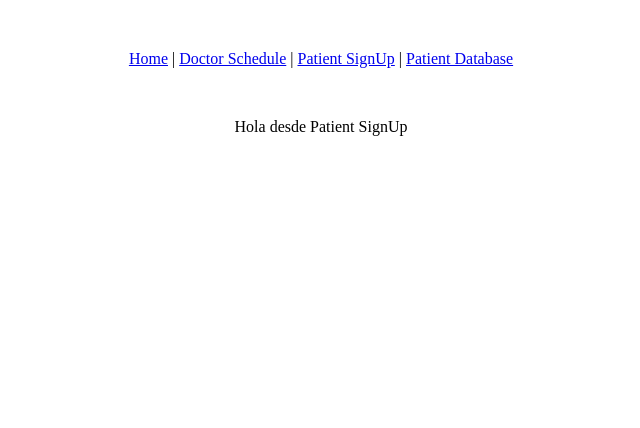
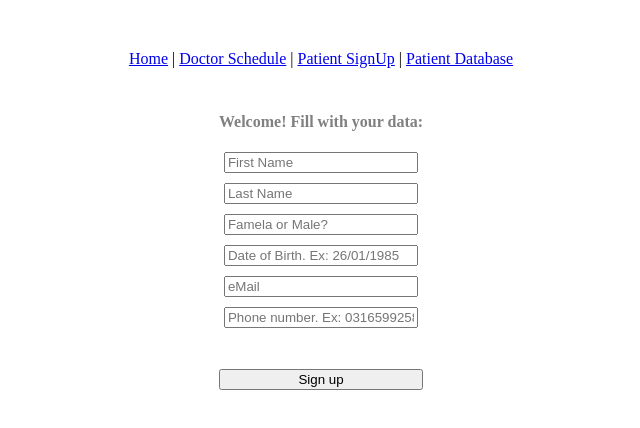
Before and after one commit to gonzalodutto/amsterdam-gps-client, a React (Create React App) app: page /patient_signup in a window 1280 px wide. Shown: the top 428 px of the page, without its empty margins (319-959 px from the left). Built offline with nearby package versions, Linux system fonts and the light colour scheme.

Commit message:
SignUp Form Done

```diff
--- /dev/null
+++ b/src/components/SignUpForm/index.js
@@ -0,0 +1,111 @@
+import axios from "axios";
+import { useState } from "react";
+import { useNavigate } from "react-router-dom";
+import "./styles.css";
+
+const SignUpForm = () => {
+  const [firstName, setFirstName] = useState("");
+  const [lastName, setLastName] = useState("");
+  const [gender, setGender] = useState("");
+  const [dateOfBirth, setDateOfBirth] = useState("");
+  const [email, setEmail] = useState("");
+  const [phoneNumber, setPhoneNumber] = useState("");
+  const navigate = useNavigate();
+
+  const submitSignUp = async (event) => {
+    console.log("Hi, the patient was created :)");
+    event.preventDefault();
+    try {
+      const response = await axios.post(
+        "http://localhost:4000/patients/signup",
+        {
+          firstName: firstName,
+          lastName: lastName,
+          gender: gender,
+          dateOfBirth: dateOfBirth,
+          email: email,
+          phoneNumber: phoneNumber,
+        }
+      );
+      console.log(response.data.name);
+      navigate("/");
+    } catch (e) {
+      console.log(e.message);
+    }
+  };
+
+  return (
+    <div>
+      <p style={{ color: "gray", marginTop: -5, fontWeight: "bold" }}>
+        Welcome! Fill with your data:
+      </p>
+      <form onSubmit={submitSignUp} className="Form">
+        <input
+          className="InputSignUp"
+          type="text"
+          value={firstName}
+          placeholder="First Name"
+          onChange={(event) => {
+            setFirstName(event.target.value);
+          }}
+          required
+        />
+        <input
+          className="InputSignUp"
+          type="text"
+          value={lastName}
+          placeholder="Last Name"
+          onChange={(event) => {
+            setLastName(event.target.value);
+          }}
+          required
+        />
+        <input
+          className="InputSignUp"
+          type="text"
+          value={gender}
+          placeholder="Famela or Male?"
+          onChange={(event) => {
+            setGender(event.target.value);
+          }}
+          required
+        />
+        <input
+          className="InputSignUp"
+          type="text"
+          value={dateOfBirth}
+          placeholder="Date of Birth. Ex: 26/01/1985"
+          onChange={(event) => {
+            setDateOfBirth(event.target.value);
+          }}
+          required
+        />
+        <input
+          className="InputSignUp"
+          type="text"
+          value={email}
+          placeholder="eMail"
+          onChange={(event) => {
+            setEmail(event.target.value);
+          }}
+          required
+        />
+        <input
+          className="InputSignUp"
+          type="text"
+          value={phoneNumber}
+          placeholder="Phone number. Ex: 0316599258495"
+          onChange={(event) => {
+            setPhoneNumber(event.target.value);
+          }}
+          required
+        />
+        <br />
+        <br />
+        <button type="submit">Sign up</button>
+      </form>
+    </div>
+  );
+};
+
+export { SignUpForm };
--- /dev/null
+++ b/src/components/SignUpForm/styles.css
@@ -0,0 +1,8 @@
+.Form {
+    display: flex;
+    flex-direction: column;
+}
+
+.InputSignUp{
+    margin: 5px;
+}
--- a/src/components/index.js
+++ b/src/components/index.js
@@ -2,3 +2,5 @@ export * from "./NavBar";
 export * from "./PatientCard";
 export * from "./PresentationCard";
 export * from "./DoctorScheduleRow";
+
+export * from "./SignUpForm";
--- a/src/pages/DoctorSchedule/index.js
+++ b/src/pages/DoctorSchedule/index.js
@@ -30,9 +30,8 @@ const DoctorSchedule = () => {
             <tbody>
               <tr>
                 <td>Doctor</td>
-                <td>availability</td>
+                <td>Availability</td>
               </tr>
-              <tr>
               {doctorList
                 ? doctorList.map((doctor, i) => (
                     <DoctorScheduleRow
@@ -42,7 +41,6 @@ const DoctorSchedule = () => {
                     />
                   ))
                 : ""}
-              </tr>
             </tbody>
           </table>
         </div>
--- a/src/pages/PatientSignUp/index.js
+++ b/src/pages/PatientSignUp/index.js
@@ -1,5 +1,13 @@
+import { SignUpForm } from "../../components";
+
 const PatientSignUp = () => {
-  return <div>Hola desde Patient SignUp</div>;
+  return (
+    <div>
+      <div>
+        <SignUpForm />
+      </div>
+    </div>
+  );
 };
 
 export { PatientSignUp };
```
Lines whose indentation alone changed are shown as unchanged.
